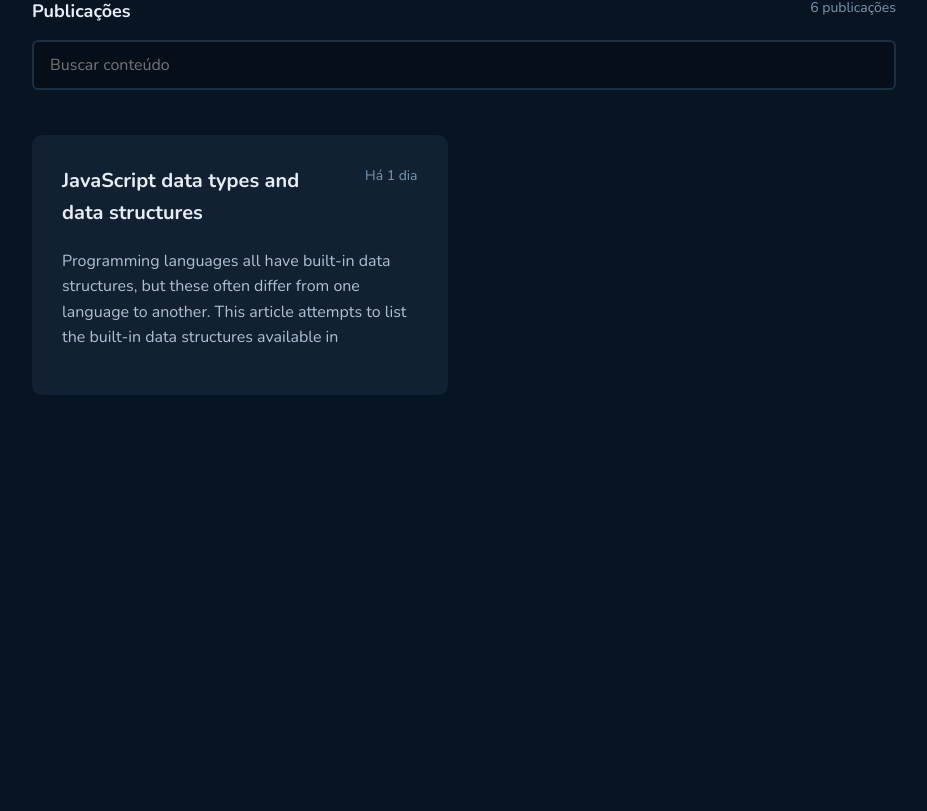
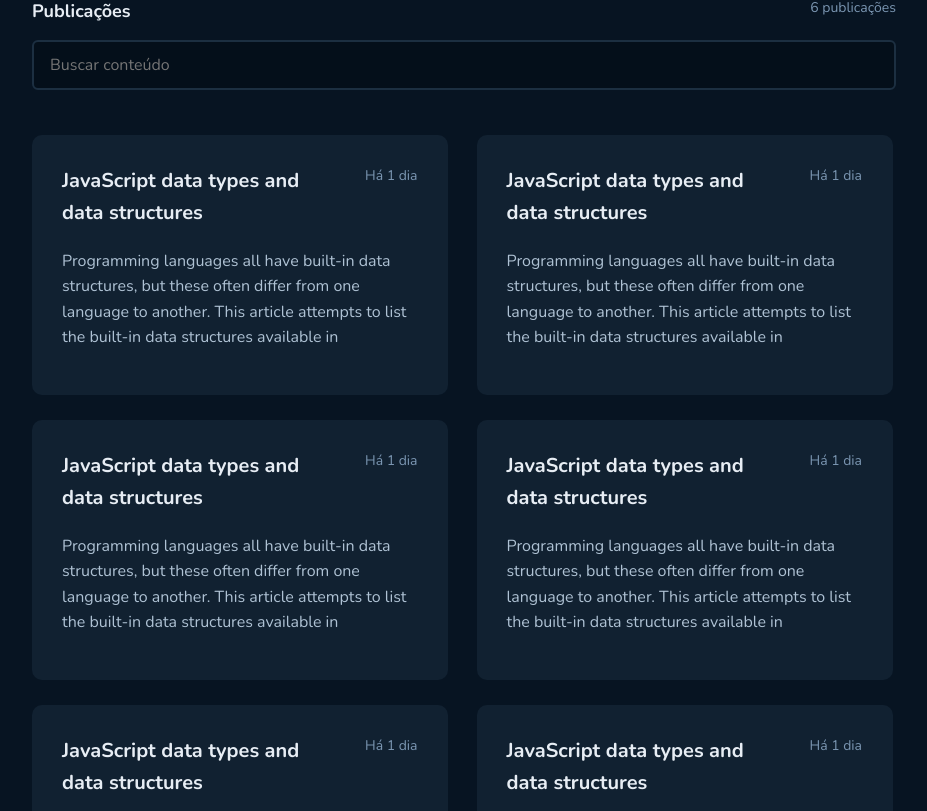
Before and after one commit to Guilherme549/GitHub-Blogs, a React (Vite) app in the folder github-blogs/: page / in a window 1280 px wide. Shown: the part 489-1300 px from the top of the page, without its empty margins (176-1103 px from the left). Before the commit the page ends 884 px from the top, so only its background shows below. Built offline with nearby package versions, Linux system fonts and the light colour scheme.

Commit message:
fix: posts

```diff
--- a/github-blogs/src/pages/BlogProfile/index.tsx
+++ b/github-blogs/src/pages/BlogProfile/index.tsx
@@ -1,4 +1,4 @@
-import { SectionTitle} from "./styles";
+import { PostCard, SectionTitle} from "./styles";
 import { SearchPostForm } from "./components/SearchPostForm";
 import { Posts } from "./components/Posts";
 import { HeaderProfile } from "../../components/Profile/HeaderProfile";
@@ -14,8 +14,14 @@
             <span>6 publicações</span>
         </SectionTitle>
         <SearchPostForm />
-        <Posts />
-
+        <PostCard>
+            <Posts />
+            <Posts />
+            <Posts />
+            <Posts />
+            <Posts />
+            <Posts />
+        </PostCard>
         </>
     )
 }
--- a/github-blogs/src/pages/BlogProfile/styles.ts
+++ b/github-blogs/src/pages/BlogProfile/styles.ts
@@ -19,3 +19,10 @@
     }
 
 `
+
+export const PostCard = styled.div`
+    display: grid;
+    grid-template-columns: 1fr 1fr;
+    gap: 25px;
+    grid-row-gap: 25px;
+`
```
